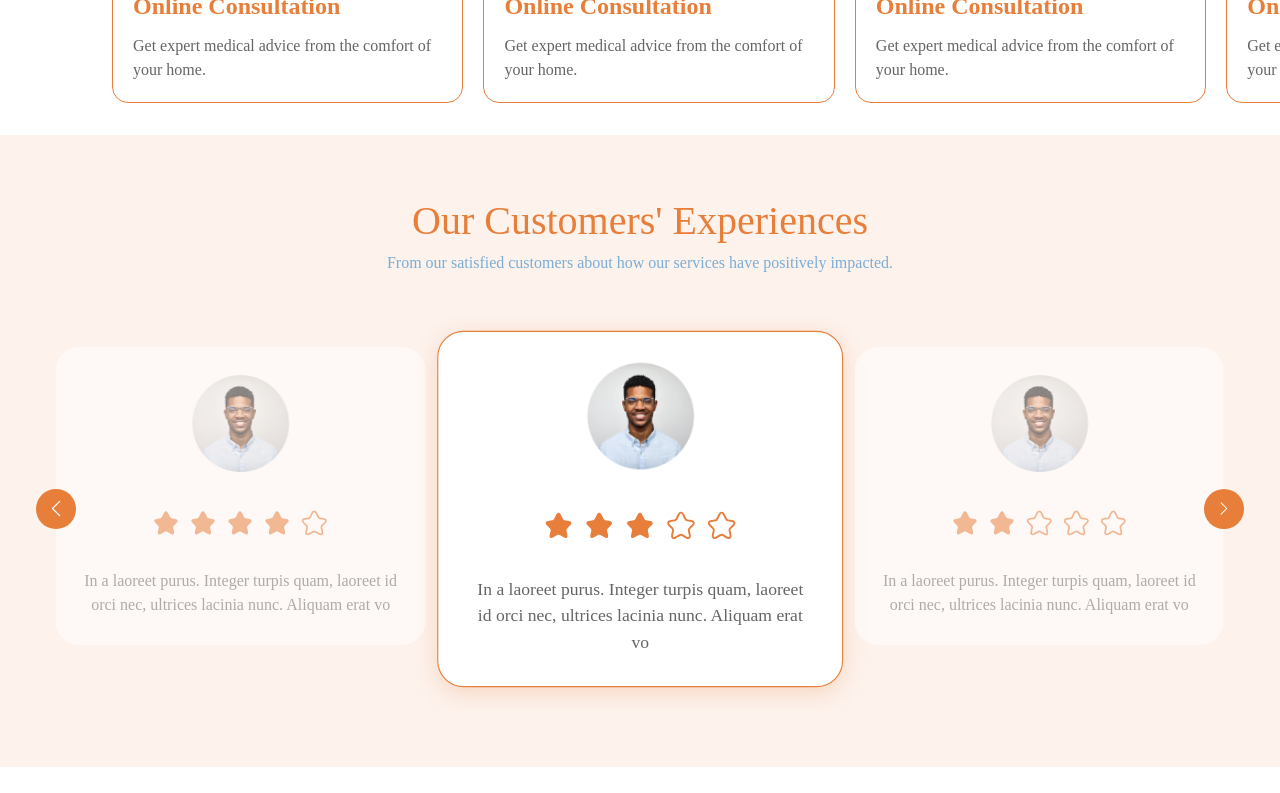
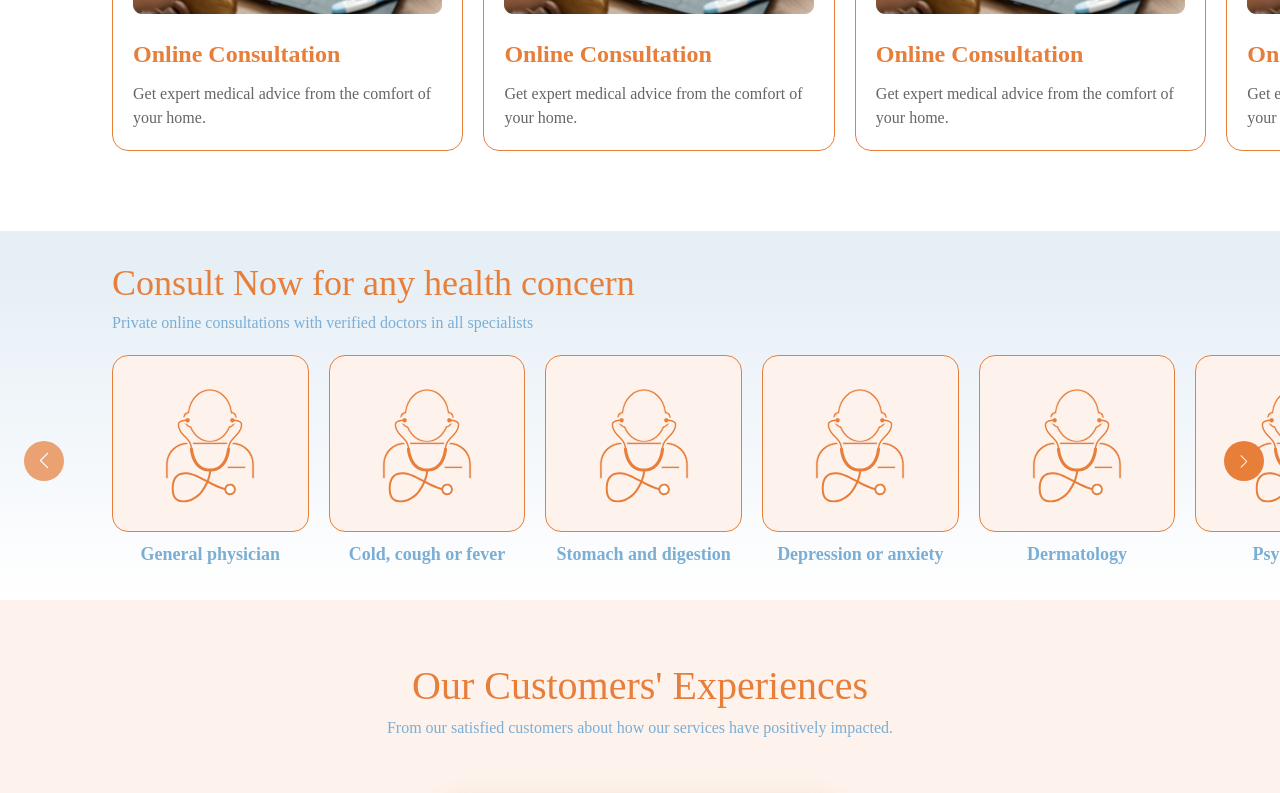
Before and after one commit to vinaykanna/medihub, a React (Vite) app: page / in a window 1280 px wide. Shown: the part 1081-1874 px from the top of the page. Built offline with nearby package versions, Linux system fonts and the light colour scheme; a web font is replaced by a local one.

Commit message:
builld health concerns component in welcome page

```diff
--- /dev/null
+++ b/src/constants/health-concerns.constants.js
@@ -0,0 +1,42 @@
+import healthConcern from "@assets/images/health_concern.svg";
+
+const HEALTH_CONCERNS = [
+  {
+    title: "General physician",
+    img: healthConcern,
+  },
+  {
+    title: "Cold, cough or fever",
+    img: healthConcern,
+  },
+  {
+    title: "Stomach and digestion",
+    img: healthConcern,
+  },
+  {
+    title: "Depression or anxiety",
+    img: healthConcern,
+  },
+  {
+    title: "Dermatology",
+    img: healthConcern,
+  },
+  {
+    title: "Psychiatry",
+    img: healthConcern,
+  },
+  {
+    title: "Depression or anxiety",
+    img: healthConcern,
+  },
+  {
+    title: "Dermatology",
+    img: healthConcern,
+  },
+  {
+    title: "Psychiatry",
+    img: healthConcern,
+  },
+];
+
+export { HEALTH_CONCERNS };
--- a/src/pages/Welcome/Welcome.jsx
+++ b/src/pages/Welcome/Welcome.jsx
@@ -5,6 +5,7 @@ import GetInTouch from "@pages/Welcome/components/GetInTouch";
 import Faqs from "@pages/Welcome/components/Faqs";
 import OurServices from "@pages/Welcome/components/OurSevices";
 import Testimonials from "@pages/Welcome/components/Testimonials";
+import HealthConcerns from "@pages/Welcome/components/HealthConcerns";
 
 function Welcome() {
   return (
@@ -12,6 +13,7 @@ function Welcome() {
       <Header className="absolute top-0 left-0 w-full" />
       <HeroBanner />
       <OurServices />
+      <HealthConcerns />
       <Testimonials />
       <Faqs />
       <GetInTouch />
--- /dev/null
+++ b/src/pages/Welcome/components/HealthConcerns.jsx
@@ -0,0 +1,95 @@
+import { Navigation } from "swiper/modules";
+import { Swiper, SwiperSlide } from "swiper/react";
+import "swiper/css";
+import "swiper/css/navigation";
+import arrow from "@assets/images/arrow.svg";
+import { twJoin, twMerge } from "tailwind-merge";
+import { HEALTH_CONCERNS } from "@constants/health-concerns.constants";
+import { HEALTH_CONCERNS_SWIPER_BREAKPOINTS } from "@pages/Welcome/welcome.constants";
+import Chevron from "@assets/icons/Chevron";
+
+function HealthConcerns() {
+  return (
+    <section className="py-8 bg-gradient-to-b from-secondary-light from-10%">
+      <header className="pl-28">
+        <h1 className="text-primary-solid text-4xl">
+          Consult Now for any health concern
+        </h1>
+        <p className="text-secondary-solid text-base mt-2">
+          Private online consultations with verified doctors in all specialists
+        </p>
+      </header>
+      <div className="mt-5 relative">
+        <Swiper
+          direction="horizontal"
+          speed={500}
+          spaceBetween={20}
+          navigation={{
+            prevEl: ".health_concenrs_custom_prev",
+            nextEl: ".health_concerns_custom_next",
+          }}
+          modules={[Navigation]}
+          slidesOffsetBefore={112}
+          slidesOffsetAfter={20}
+          breakpoints={HEALTH_CONCERNS_SWIPER_BREAKPOINTS}
+        >
+          {HEALTH_CONCERNS?.map((healthConcern, index) => {
+            return (
+              <SwiperSlide key={index}>
+                <HealthConcernCard healthConcern={healthConcern} />
+              </SwiperSlide>
+            );
+          })}
+        </Swiper>
+        <NavigationButtons />
+      </div>
+    </section>
+  );
+}
+
+const HealthConcernCard = ({ healthConcern }) => {
+  return (
+    <div>
+      <div
+        className={twMerge(
+          "p-7 border-[1px] bg-[#FDF2EC] border-primary-solid",
+          "border-solid rounded-2xl cursor-pointer"
+        )}
+      >
+        <img src={healthConcern.img} className="w-[90px] h-[119px] mx-auto" />
+      </div>
+      <h4 className="mt-2 text-secondary-solid text-lg font-bold text-center">
+        {healthConcern.title}
+      </h4>
+    </div>
+  );
+};
+
+function NavigationButtons() {
+  return (
+    <>
+      <button
+        className={twJoin(
+          "w-10 h-10 flex items-center justify-center",
+          "health_concenrs_custom_prev bg-primary-solid",
+          "rounded-full w-10 h-10 rotate-180 disabled:opacity-70",
+          "absolute left-6 top-1/2 -translate-y-1/2 z-10"
+        )}
+      >
+        <Chevron />
+      </button>
+      <button
+        className={twJoin(
+          "w-10 h-10 flex items-center justify-center",
+          "health_concerns_custom_next bg-primary-solid",
+          "rounded-full px-4 py-4 disabled:opacity-70",
+          "absolute right-4 top-1/2 -translate-y-1/2 z-10"
+        )}
+      >
+        <Chevron />
+      </button>
+    </>
+  );
+}
+
+export default HealthConcerns;
--- a/src/pages/Welcome/components/OurSevices.jsx
+++ b/src/pages/Welcome/components/OurSevices.jsx
@@ -9,7 +9,7 @@ import { SERVICES_SWIPER_BREAKPOINTS } from "@pages/Welcome/welcome.constants";
 
 function OurServices() {
   return (
-    <section className="py-8">
+    <section className="py-20">
       <header className="pl-28">
         <h1 className="text-primary-solid text-4xl">Our Services</h1>
         <p className="text-secondary-solid text-base mt-2">
--- a/src/pages/Welcome/welcome.constants.js
+++ b/src/pages/Welcome/welcome.constants.js
@@ -17,4 +17,23 @@ const SERVICES_SWIPER_BREAKPOINTS = {
   },
 };
 
-export { SERVICES_SWIPER_BREAKPOINTS };
+const HEALTH_CONCERNS_SWIPER_BREAKPOINTS = {
+  425: {
+    slidesPerView: 1,
+    slidesPerGroup: 1,
+  },
+  768: {
+    slidesPerView: 3,
+    slidesPerGroup: 3,
+  },
+  1024: {
+    slidesPerView: 6,
+    slidesPerGroup: 5,
+  },
+  1440: {
+    slidesPerView: 6,
+    slidesPerGroup: 5,
+  },
+};
+
+export { SERVICES_SWIPER_BREAKPOINTS, HEALTH_CONCERNS_SWIPER_BREAKPOINTS };
```
Also changed, not shown: src/assets/images/health_concern.svg (added).
